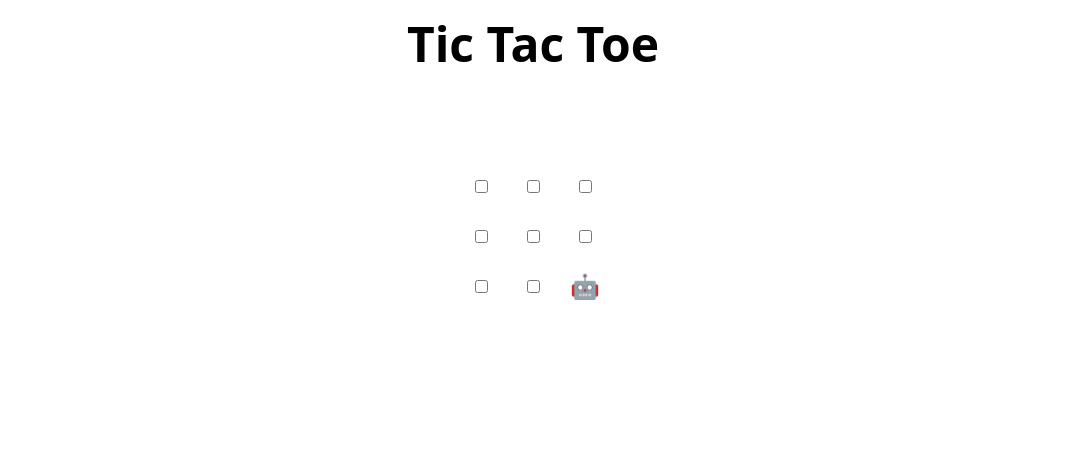
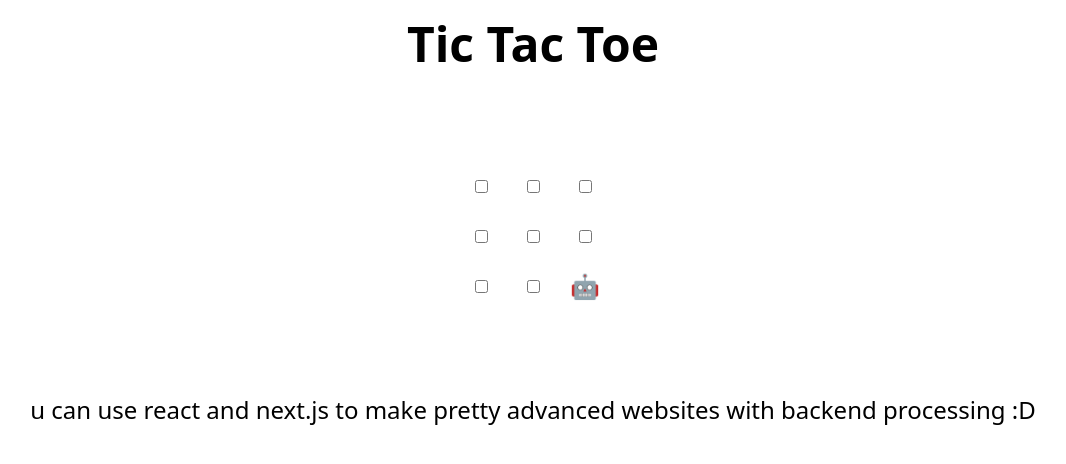
Before and after one commit to Suga7772/skills-review-pull-requests, a plain HTML site: page index.html in a window 1280 px wide. Shown: the whole page, without its empty margins (107-1173 px from the left). Drawn offline with Linux system fonts and the light colour scheme.

Commit message:
Update index.html
work all night and day for roof over your head

```diff
--- a/index.html
+++ b/index.html
@@ -48,7 +48,9 @@
 </table>
 
 <h2 hidden>Game over, refresh to play again 🧑‍💻 🤖!</h2>
-
+<p>
+u can use react and next.js to make pretty advanced websites with backend processing :D
+</p>
 <script>
   // Initialization
   const boxes = Array.from(document.querySelectorAll("td"));
```
